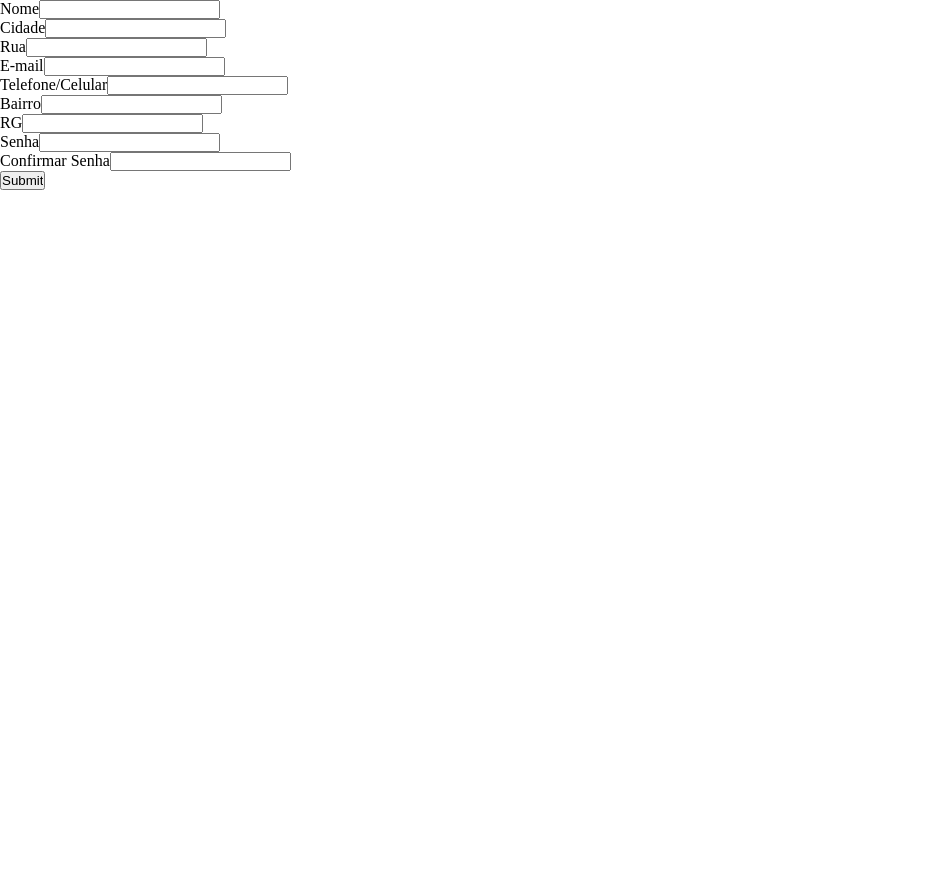
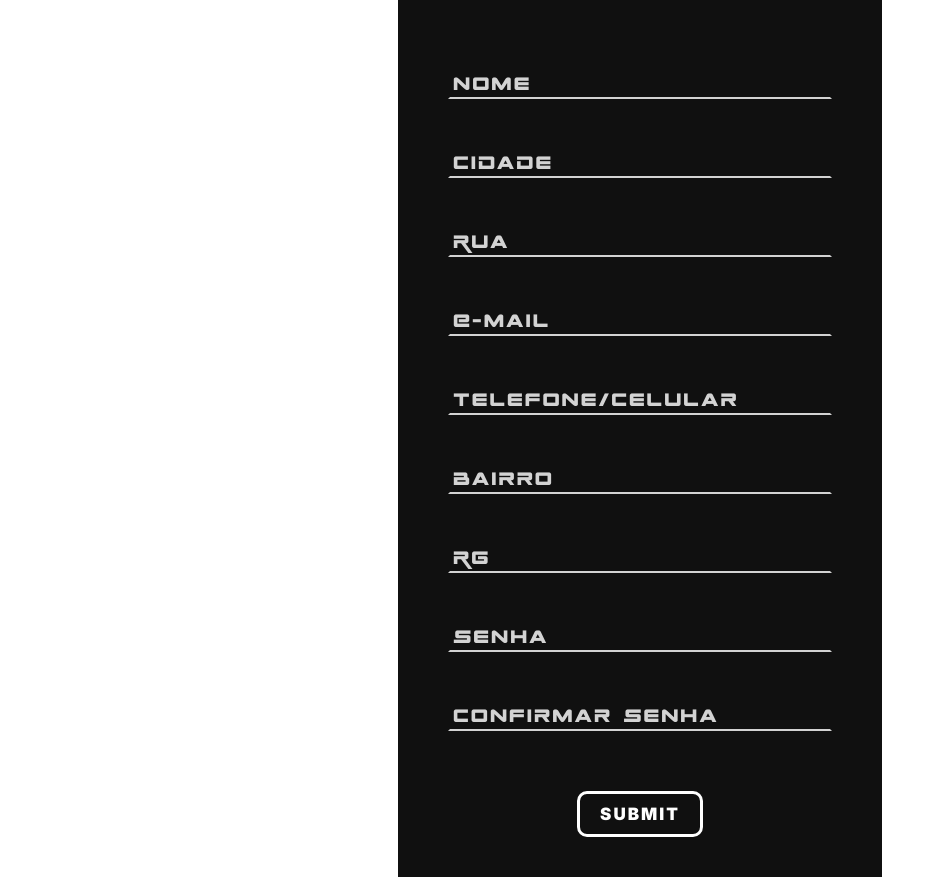
Before and after one commit to ViniUme/LimitsGym, a Next.js app: page /cadastro in a window 1280 px wide. Shown: the whole page, without its empty margins (0-945 px from the left). Before the commit the page ends 800 px from the top, so only its background shows below. Built offline with nearby package versions, Linux system fonts and the light colour scheme.

Commit message:
Finished sign on styles

```diff
--- a/src/pages/cadastro.jsx
+++ b/src/pages/cadastro.jsx
@@ -1,4 +1,5 @@
 import Page from '../components/page';
+import styles from '../styles/cadastro.module.scss';
 import { useState } from 'react';
 
 export default function SignRoute(){
@@ -46,24 +47,25 @@ export default function SignRoute(){
 
     return(
         <Page title="Faça seu cadastro na Limits Gym" context="Tela para criação de usuário e efetuação do seu cadastro no banco de dados">
-            <section>
-                <form onSubmit={(e) => Submit(e)}>
+
+            <form className={styles.sign_on} onSubmit={(e) => Submit(e)}>
                 {info && info.map((item, key) => {
                     return(
-                            <div key={key}>
-                                <label htmlFor={info[0]}>{item[1]}</label>
-                                <input type="text" id={item[0]} value={eval(`data.${item[0]}`)} onChange={(e) => InputEdit(e)} autoComplete='off' />
+                        <div className={styles.div_input} key={key}>
+                            <input className={styles.input} placeholder=" " type="text" id={item[0]} value={eval(`data.${item[0]}`)} onChange={(e) => InputEdit(e)} autoComplete='off' />
+                            <label className={styles.label} htmlFor={item[0]}>{item[1]}</label>
+                            <span className={styles.line} />
                         </div>
                     )
                 })}
-                    <div>
-                        <label htmlFor='verify'>Confirmar Senha</label>
-                        <input type="text" id='verify' value={verify} onChange={(e) => setVerify(e.target.value)} autoComplete='off' />
+                <div className={styles.div_input}>
+                    <input className={styles.input} placeholder=" " type="text" id='verify' value={verify} onChange={(e) => setVerify(e.target.value)} autoComplete='off' />
+                    <label className={styles.label} htmlFor='verify'>Confirmar Senha</label>
+                    <span className={styles.line} />
                 </div>
-                    <span>{message}</span>
-                    <input type='submit' />
+                <span className={styles.message}>{message}</span>
+                <input className={styles.button} type='submit' />
             </form>
-            </section>
         </Page>
     )
 }
--- a/src/styles/cadastro.module.scss
+++ b/src/styles/cadastro.module.scss
@@ -0,0 +1,88 @@
+.sign_on{
+    width: 30%;
+    margin: 0 auto;
+    padding: 40px 50px;
+    display: flex;
+    justify-content: center;
+    align-items: flex-start;
+    flex-direction: column;
+    gap: 20px;
+    background: var(--black);
+    font: 25px SpaceRanger;
+    letter-spacing: 2px;
+
+    .div_input{
+        width: 100%;
+        margin-top: 20px;
+        position: relative;
+    }
+
+    .input{
+        margin: 0;
+        width: calc(100% - 19px);
+        padding: 8px 10px 3px 5px;
+        border: 2px #00000000 solid;
+        border-bottom: 2px var(--gray) solid;
+        background: none;
+        outline: none;
+        color: #fff;
+        font: 500 20px var(--clean_fonts);
+        transition: 250ms ease-out;
+    }
+    .input:focus + .label, .input:not(:placeholder-shown) + .label{
+        transform: translateY(-30px);
+        font-size: 17px;
+        color: #fff;
+    }
+    .input:focus ~ .line, .input:not(:placeholder-shown) ~ .line{
+        width: 100%;
+    }
+
+    .label{
+        position: absolute;
+        margin: auto;
+        left: 5px;
+        bottom: 4px;
+        color: var(--gray);
+        transition: 250ms ease-out;
+    }
+
+    .line{
+        position: absolute;
+        display: block;
+        width: 0;
+        height: 2px;
+        margin: auto;
+        bottom: 0;
+        left: 0;
+        right: 0;
+        background: var(--red);
+        transition: 250ms ease-out;
+    }
+
+    .button{
+        margin: 0 auto;
+        padding: 10px 20px;
+        font: 900 17px var(--clean_fonts);
+        text-transform: uppercase;
+        letter-spacing: 2px;
+        color: #fff;
+        background: none;
+        border: 3px #fff solid;
+        border-radius: 10px;
+        cursor: pointer;
+        transition: 100ms ease-out;
+    }
+    .button:hover{
+        transform: scale(1.1);
+        border: 3px var(--red) solid;
+        color: var(--red);
+    }
+
+    .message{
+        margin: 10px auto;
+        font: 500 16px var(--clean_fonts);
+        text-transform: uppercase;
+        color: var(--red);
+    }
+}
```
Lines whose indentation alone changed are shown as unchanged.
